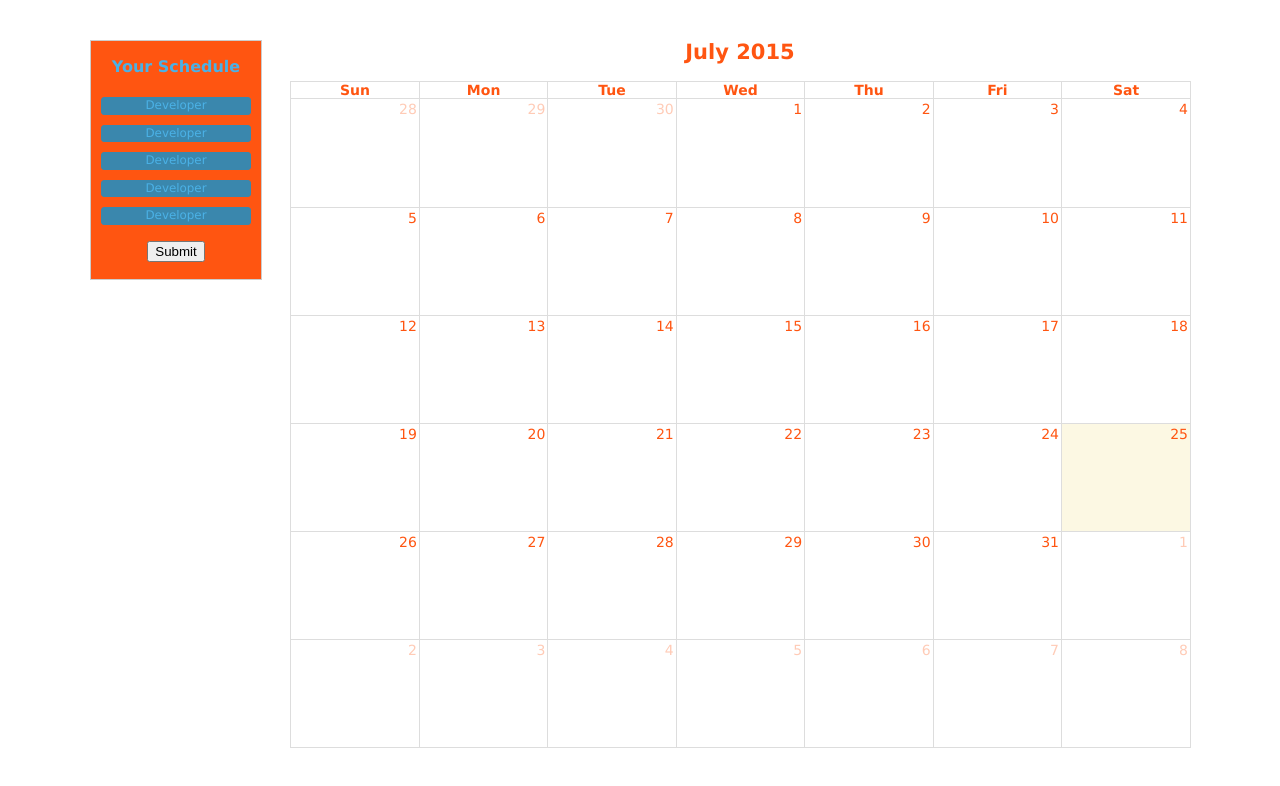
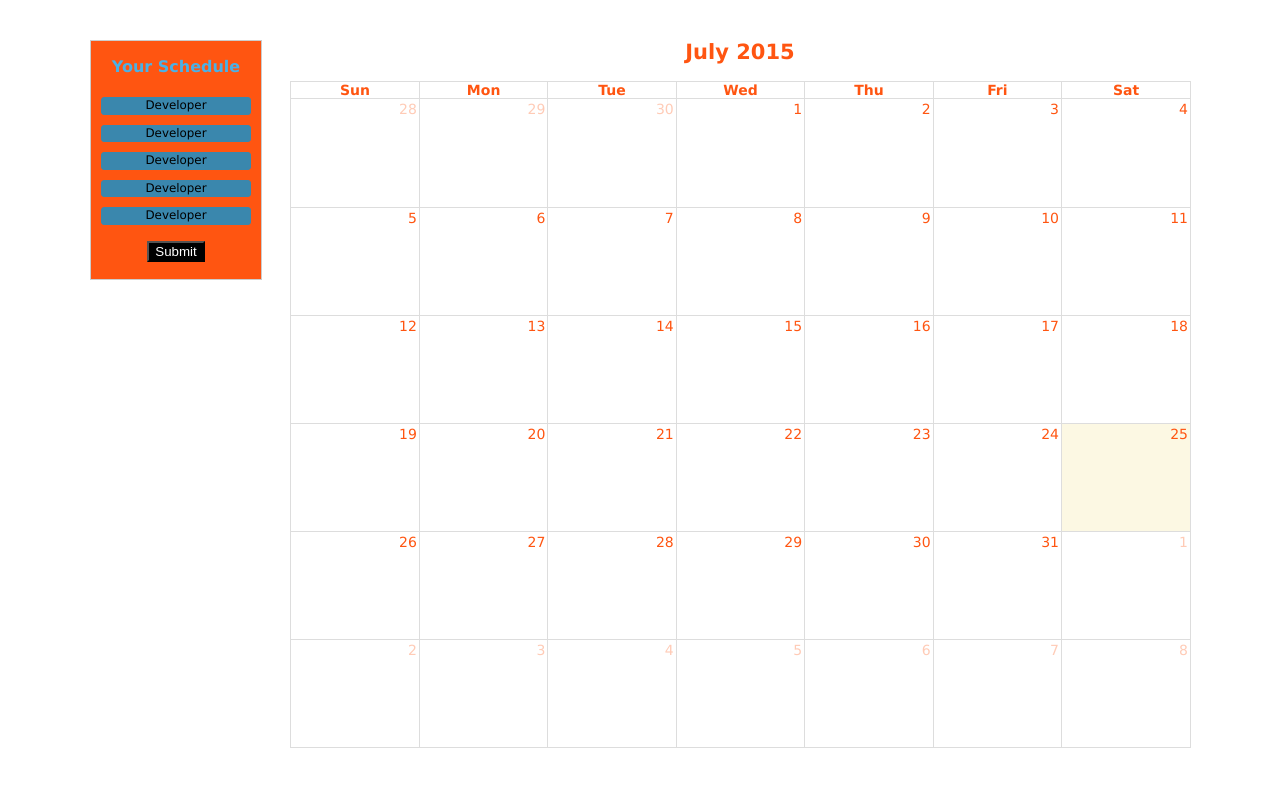
Before and after one commit to Eugene-Green/c33-cordova-skeleton, a plain HTML site: page Homepage2.html in a window 1280 px wide. Drawn offline with nearby package versions, Linux system fonts and the light colour scheme.

Commit message:
homepage for synergy swap 2.0

```diff
--- a/Homepage2.html
+++ b/Homepage2.html
@@ -95,21 +95,22 @@
 	#external-events .fc-event {
 		margin: 10px 0;
 		cursor: pointer;
-		color: #4bb1e6;
+		color: black;
+		background-color: 4bb1e6;
 
 	}
 
 	#external-events p {
 		margin: 1.5em 0;
 		font-size: 11px;
-		eventColor: white;
 
 	}
 
 	#external-events p input {
 		margin: 3;
 		vertical-align: middle;
-		color: black;
+		color: white;
+		background-color: black;
 	}
 
 	#calendar {
```
